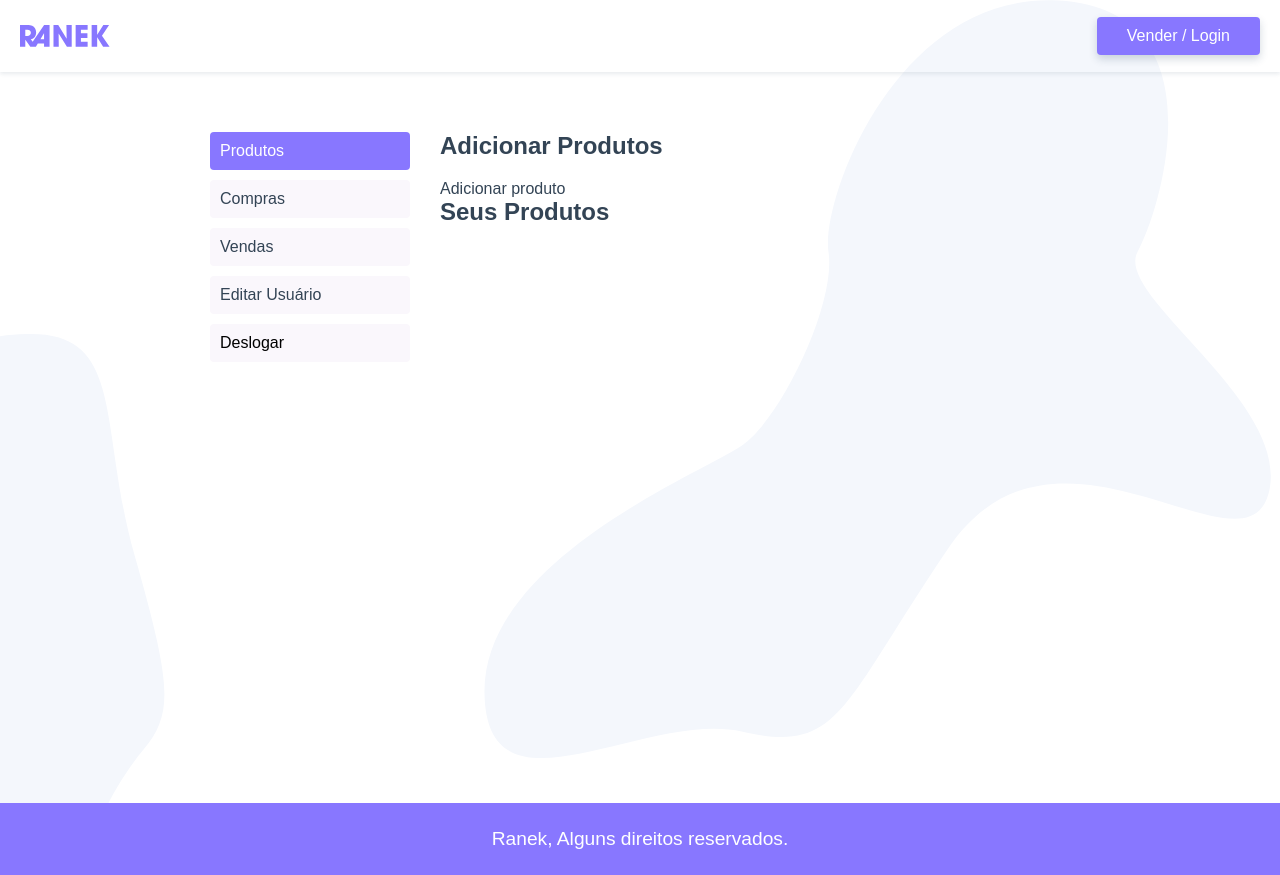
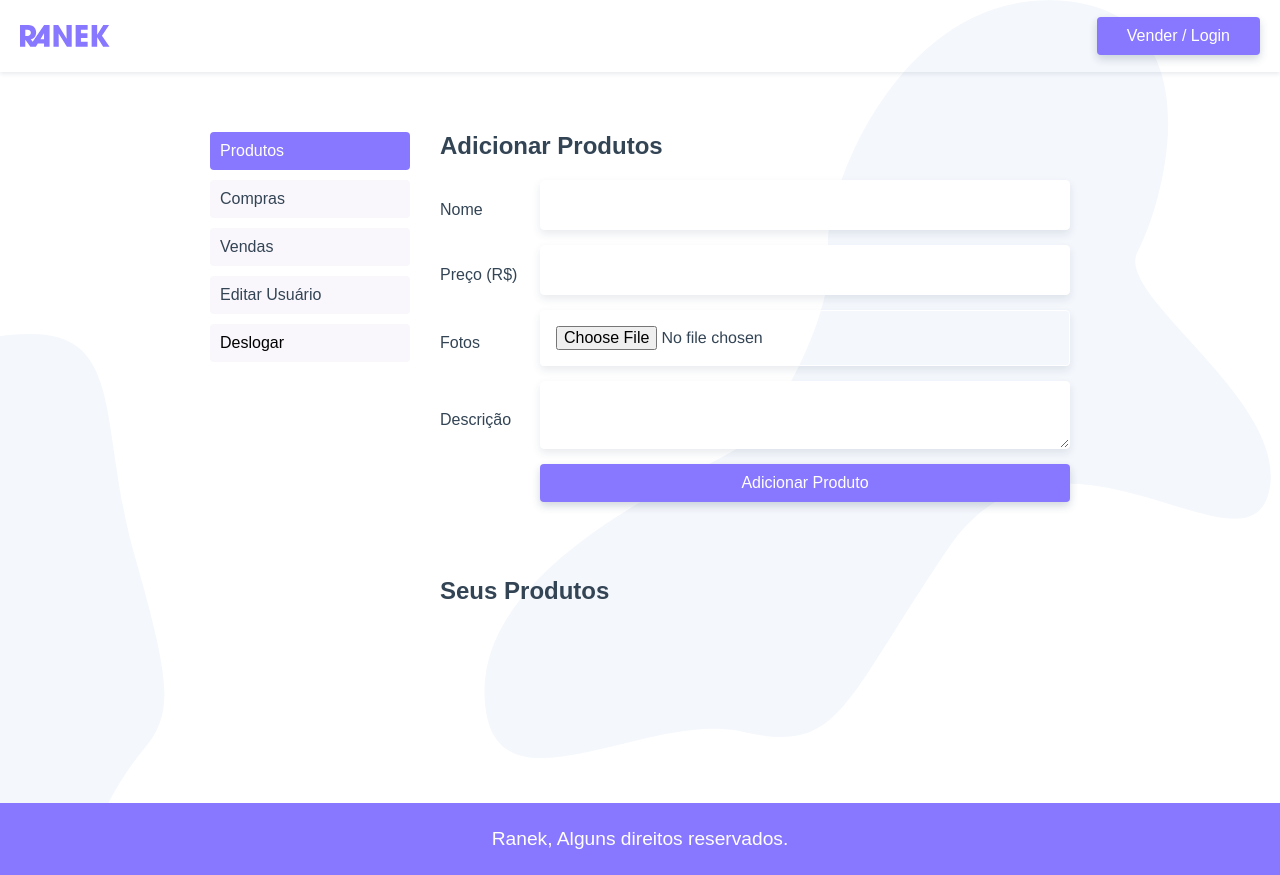
Before and after one commit to robcorreia/ranek-project-ecommerce-vuejs, a Vue app: page /user in a window 1280 px wide. Built offline with nearby package versions, Linux system fonts and the light colour scheme.

Commit message:
feat addProduct component

```diff
--- a/src/components/AddProduct.vue
+++ b/src/components/AddProduct.vue
@@ -1,11 +1,63 @@
 <template>
-  <p>Adicionar produto</p>
+  <form class="addProduct">
+    <label for="name">Nome</label>
+    <input id="name" name="name" type="text" v-model="product.name" />
+    <label for="price">Preço (R$)</label>
+    <input id="price" name="price" type="text" v-model="product.price" />
+    <label for="photos">Fotos</label>
+    <input id="photos" name="photos" type="file" ref="photos" />
+    <label for="description">Descrição</label>
+    <textarea
+      id="description"
+      name="description"
+      v-model="product.description"
+    ></textarea>
+    <input
+      class="btn"
+      type="button"
+      value="Adicionar Produto"
+      @click.prevent="addProduct"
+    />
+  </form>
 </template>
 
 <script>
+import { api } from "@/service";
+
 export default {
   name: "AddProduct",
+  data() {
+    return {
+      product: {
+        name: "",
+        price: "",
+        description: "",
+        photos: null,
+      },
+    };
+  },
+  methods: {
+    productFormat() {
+      this.product.user_id = this.$store.state.user.id;
+    },
+    async addProduct() {
+      this.productFormat();
+      await api.post("/product", this.product);
+      this.$store.dispatch("getUserProducts");
+    },
+  },
 };
 </script>
 
-<style></style>
+<style scoped>
+.addProduct {
+  display: grid;
+  grid-template-columns: 100px 1fr;
+  align-items: center;
+  margin-bottom: 60px;
+}
+
+.btn {
+  grid-column: 2;
+}
+</style>
--- a/src/store/index.js
+++ b/src/store/index.js
@@ -36,10 +36,15 @@ export default new Vuex.Store({
     },
   },
   actions: {
-    async getUserProducts(context) {
-      const response = await api.get(`/product?${context.state.user.id}`);
-      context.commit("UPDATE_USER_PRODUCTS", response.data);
+    getUserProducts(context) {
+      api.get(`/product?user_id=${context.state.user.id}`).then((response) => {
+        context.commit("UPDATE_USER_PRODUCTS", response.data);
+      });
     },
+    // async getUserProducts(context) {
+    //   const response = await api.get(`/product?${context.state.user.id}`);
+    //   context.commit("UPDATE_USER_PRODUCTS", response.data);
+    // },
     getUser(context, payload) {
       return api.get(`/user/${payload}`).then((response) => {
         context.commit("UPDATE_USER", response.data);
--- a/src/views/User/UserProducts.vue
+++ b/src/views/User/UserProducts.vue
@@ -47,4 +47,14 @@ export default {
 h2 {
   margin-bottom: 20px;
 }
+
+.list-enter,
+.list-leave-to {
+  opacity: 0;
+  transform: translate3d(20px, 0, 0);
+}
+.list-enter-active,
+.list-leave-active {
+  transition: all 0.3s;
+}
 </style>
```
